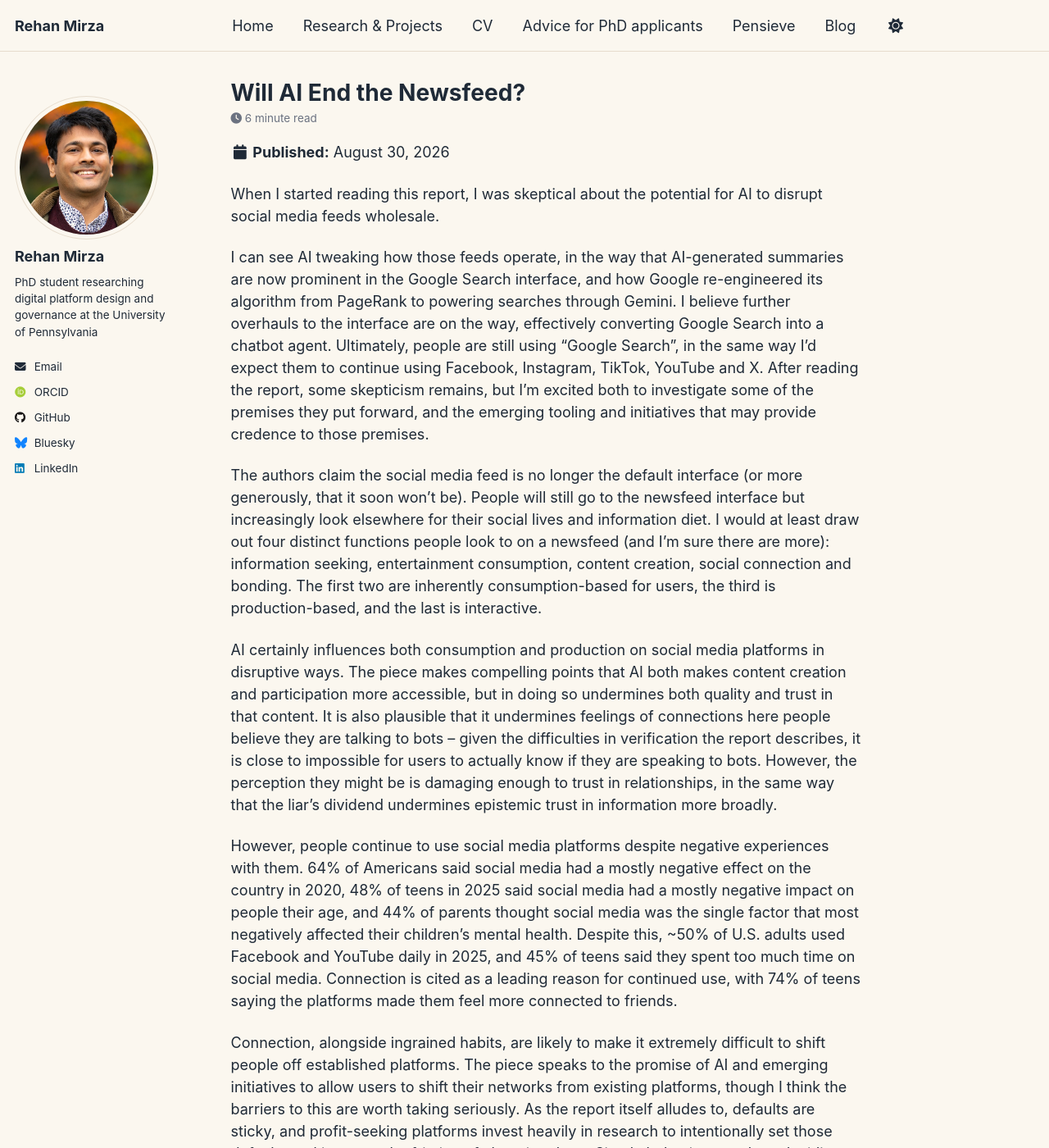
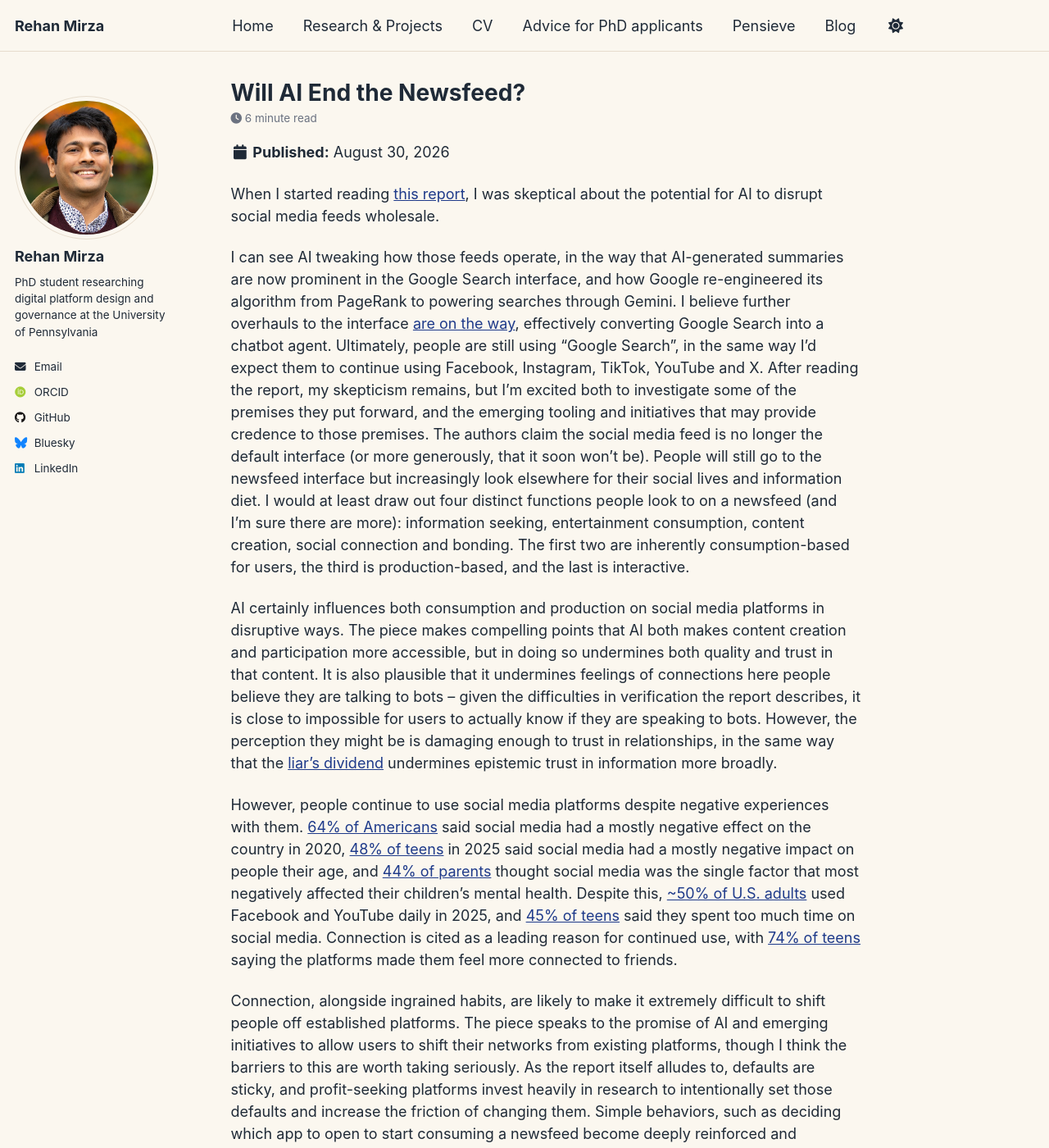
Before and after one commit to ramirza1/Rehan-Mirza, a Jekyll site: the page built from _posts/2026-08-30-AI-newsfeed.md, in a window 1280 px wide and 1400 px high. Shown: the whole window at 82% size. Built offline with Jekyll 4.4.1, drawn with Linux system fonts in a browser that asks for light colours; some web fonts are replaced; a script that is not in the unit is left out.

```diff
--- a/_posts/2026-08-30-AI-newsfeed.md
+++ b/_posts/2026-08-30-AI-newsfeed.md
@@ -10,17 +10,16 @@ tags: [social-media, AI, agentic-interfaces, newsfeed, decentralization, platfor
 excerpt: "When I started reading the recent 'After the Feed' report from New Public and Eli Pariser, I was skeptical about the potential for AI to disrupt social media feeds wholesale... After reading the report, some skepticism remains, but I’m excited both to investigate some of the premises they put forward, and the emerging tooling and initiatives that may provide credence to those premises."
 ---
 
-When I started reading this report, I was skeptical about the potential for AI to disrupt social media feeds wholesale.
+When I started reading [this report](https://newpublic.org/afterthefeed), I was skeptical about the potential for AI to disrupt social media feeds wholesale.
 
 <!--more-->
 
-I can see AI tweaking how those feeds operate, in the way that AI-generated summaries are now prominent in the Google Search interface, and how Google re-engineered its algorithm from PageRank to powering searches through Gemini. I believe further overhauls to the interface are on the way, effectively converting Google Search into a chatbot agent. Ultimately, people are still using “Google Search”, in the same way I’d expect them to continue using Facebook, Instagram, TikTok, YouTube and X. After reading the report, some skepticism remains, but I’m excited both to investigate some of the premises they put forward, and the emerging tooling and initiatives that may provide credence to those premises.
-
+I can see AI tweaking how those feeds operate, in the way that AI-generated summaries are now prominent in the Google Search interface, and how Google re-engineered its algorithm from PageRank to powering searches through Gemini. I believe further overhauls to the interface [are on the way](https://time.com/article/2026/05/20/google-search-ai-internet), effectively converting Google Search into a chatbot agent. Ultimately, people are still using “Google Search”, in the same way I’d expect them to continue using Facebook, Instagram, TikTok, YouTube and X. After reading the report, my skepticism remains, but I’m excited both to investigate some of the premises they put forward, and the emerging tooling and initiatives that may provide credence to those premises.
 The authors claim the social media feed is no longer the default interface (or more generously, that it soon won’t be). People will still go to the newsfeed interface but increasingly look elsewhere for their social lives and information diet. I would at least draw out four distinct functions people look to on a newsfeed (and I’m sure there are more): information seeking, entertainment consumption, content creation, social connection and bonding. The first two are inherently consumption-based for users, the third is production-based, and the last is interactive.
 
-AI certainly influences both consumption and production on social media platforms in disruptive ways. The piece makes compelling points that AI both makes content creation and participation more accessible, but in doing so undermines both quality and trust in that content. It is also plausible that it undermines feelings of connections here people believe they are talking to bots – given the difficulties in verification the report describes, it is close to impossible for users to actually know if they are speaking to bots. However, the perception they might be is damaging enough to trust in relationships, in the same way that the liar's dividend undermines epistemic trust in information more broadly.
+AI certainly influences both consumption and production on social media platforms in disruptive ways. The piece makes compelling points that AI both makes content creation and participation more accessible, but in doing so undermines both quality and trust in that content. It is also plausible that it undermines feelings of connections here people believe they are talking to bots – given the difficulties in verification the report describes, it is close to impossible for users to actually know if they are speaking to bots. However, the perception they might be is damaging enough to trust in relationships, in the same way that the [liar's dividend](https://en.wikipedia.org/wiki/Liar%27s_dividend) undermines epistemic trust in information more broadly.
 
-However, people continue to use social media platforms despite negative experiences with them. 64% of Americans said social media had a mostly negative effect on the country in 2020, 48% of teens in 2025 said social media had a mostly negative impact on people their age, and 44% of parents thought social media was the single factor that most negatively affected their children's mental health. Despite this, ~50% of U.S. adults used Facebook and YouTube daily in 2025, and 45% of teens said they spent too much time on social media. Connection is cited as a leading reason for continued use, with 74% of teens saying the platforms made them feel more connected to friends.
+However, people continue to use social media platforms despite negative experiences with them. [64% of Americans](https://www.pewresearch.org/short-reads/2020/10/15/64-of-americans-say-social-media-have-a-mostly-negative-effect-on-the-way-things-are-going-in-the-u-s-today/) said social media had a mostly negative effect on the country in 2020, [48% of teens](https://www.pewresearch.org/internet/2025/04/22/teens-social-media-and-mental-health/) in 2025 said social media had a mostly negative impact on people their age, and [44% of parents](https://www.pewresearch.org/internet/2025/04/22/teens-social-media-and-mental-health/) thought social media was the single factor that most negatively affected their children's mental health. Despite this, [~50% of U.S. adults](https://www.pewresearch.org/internet/2025/11/20/americans-social-media-use-2025/) used Facebook and YouTube daily in 2025, and [45% of teens](https://www.pewresearch.org/internet/2025/04/22/teens-social-media-and-mental-health/) said they spent too much time on social media. Connection is cited as a leading reason for continued use, with [74% of teens](https://www.pewresearch.org/internet/2025/04/22/teens-social-media-and-mental-health/) saying the platforms made them feel more connected to friends.
 
 Connection, alongside ingrained habits, are likely to make it extremely difficult to shift people off established platforms. The piece speaks to the promise of AI and emerging initiatives to allow users to shift their networks from existing platforms, though I think the barriers to this are worth taking seriously. As the report itself alludes to, defaults are sticky, and profit-seeking platforms invest heavily in research to intentionally set those defaults and increase the friction of changing them. Simple behaviors, such as deciding which app to open to start consuming a newsfeed become deeply reinforced and engrained after thousands of repeated actions, so much so that we often start browsing our Instagram, TikTok, or Facebook feeds before we are even conscious of what we are doing. Moreover, social graphs are two-way, too; not only do we have to shift, but so do our connections on these graphs. Even if it becomes technically straightforward to migrate our networks – and my current understanding is that it is not – this is still a significant coordination problem, even to create the smaller communities of 500 or so users the piece conceives of. Try asking any Android users persuading their iPhone owning friends and relatives to message them on WhatsApp instead of via text!
 
```
